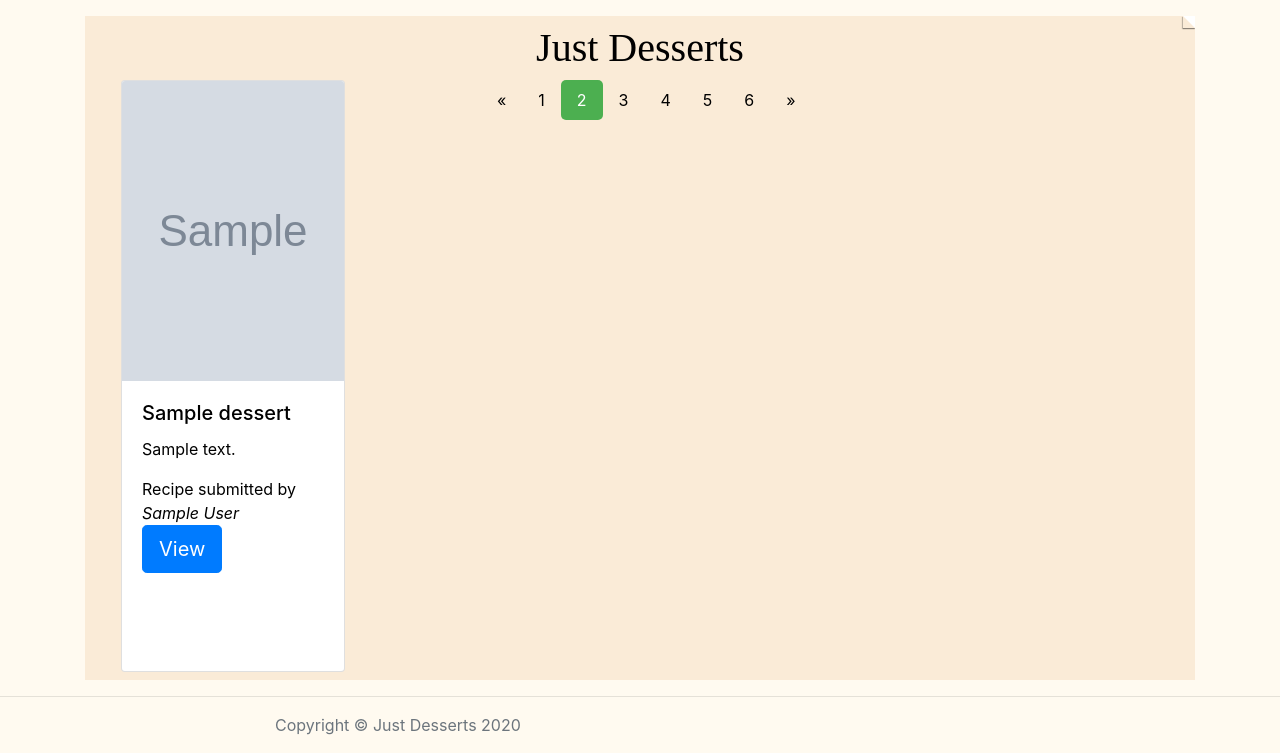
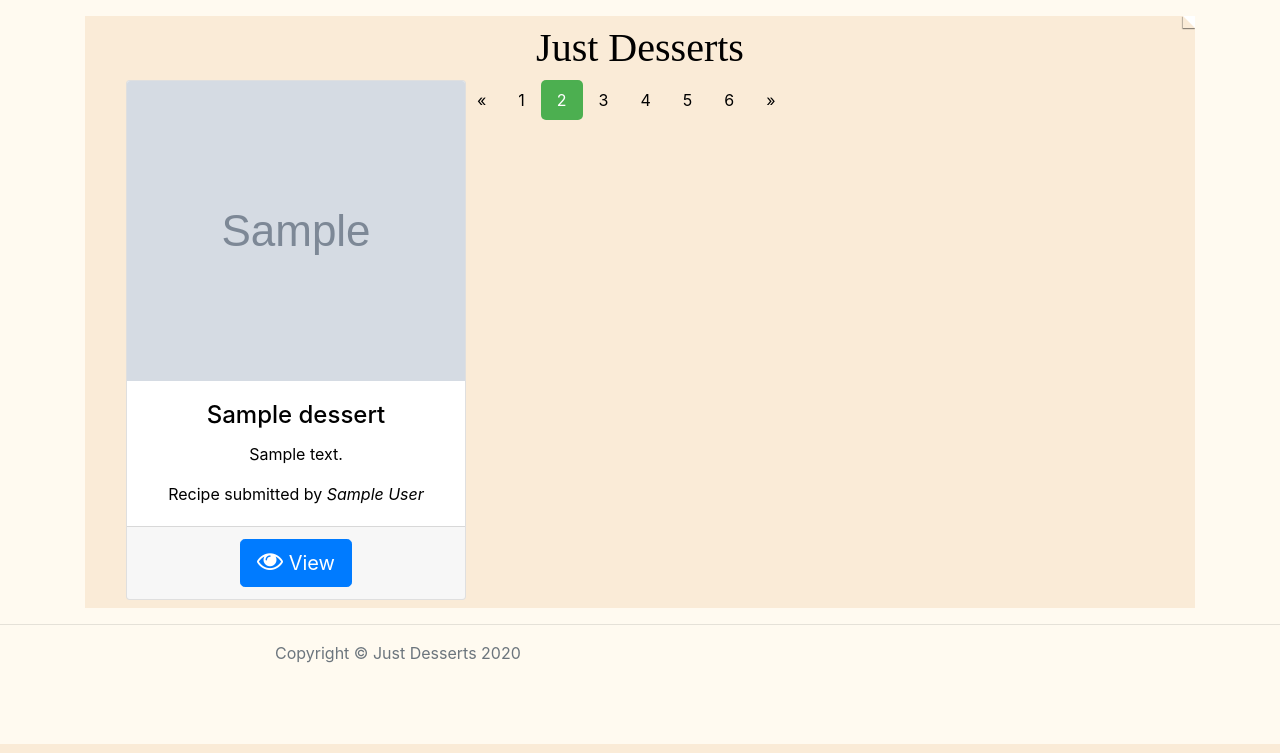
Before and after one commit to pmadden90/milestone-project-3-ci, a Flask app: page /recipes in a window 1280 px wide. Shown: the part 56-809 px from the top of the page. Run offline with Flask 2, Linux system fonts and the light colour scheme; grey boxes marked "Sample" are stand-in pictures; a database or web service that is not in the repository returns one stand-in record (values such as "Sample title"); some libraries are stand-ins or nearby versions; some web fonts are replaced.

Commit message:
Matching formatting on index and recipes.html

```diff
--- a/app.py
+++ b/app.py
@@ -91,7 +91,7 @@ def get_recipes():
     pagination = Pagination(page=page,limit=limit)
     #return jsonify ({'result': output, 'prev_url': '', 'next_url': ''})
 
-    return render_template("recipes.html", recipes=output, pagination=pagination) #,
+    return render_template("recipes.html", recipes=output, pagination=pagination)
 
 @app.route('/recipes/new')
 def add_recipe():
--- a/templates/recipes.html
+++ b/templates/recipes.html
@@ -3,23 +3,29 @@
 
 
 <div class="container full-width">
-	<div class="row">
+	<div class="row text-center">
         {% for dessert in recipes %}
-		<div class="col-xs-12 col-md-4 col-lg-4">
-			<div class="card" style="width: 14rem;">
-				<img src="{{dessert.img_url}}" class="card-img-top" alt="...">
-				<div class="card-body" style="height: 275px; margin-bottom: 15px;">
-					<h5 class="card-title">{{dessert.recipe_name}}</h5>
+		<div class="recipe-container col-xs-12 col-lg-4 col-md-4">
+            <div class="card h-100">
+                <img class="card-img-top" src="{{dessert.img_url}}" alt="">
+                <div class="card-body">
+                    <h4 class="card-title">{{dessert.recipe_name}}</h4>
                     <p class="card-text">{{dessert.recipe_description}}</p>
                     <footer>Recipe submitted by <em>{{dessert.author}}</em></footer>
+                </div>
+                <div class="card-footer">
                     <a href="{{ url_for('view_recipe', dessert_id=dessert._id)}}"
 						class="waves-effect waves">
                         <button type="button" class="btn btn-primary btn-lg">
+                        <i class="fa fa-eye"></i>
                         View
                         </button>
                     </a>
                 </div>
             </div>
+        </div>
+        <div class="row">
+        <!--Empty row to fix styling issue in which Bootstrap grid system was not displaying correctly-->
         </div>
         {% endfor %}
         <div class="center">
```
Lines whose indentation alone changed are shown as unchanged.
